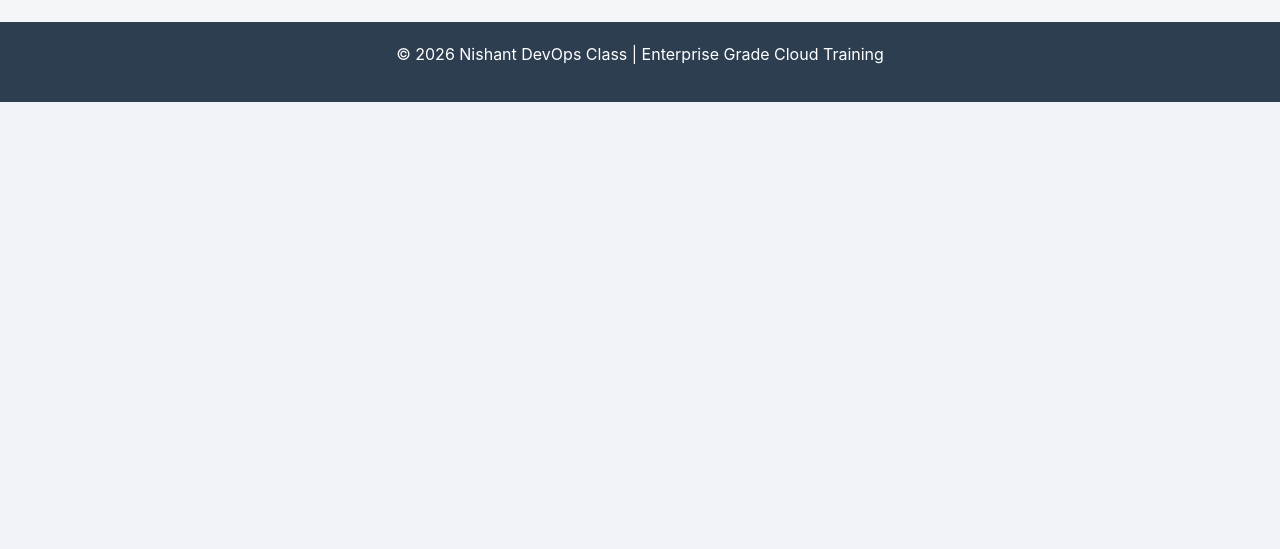
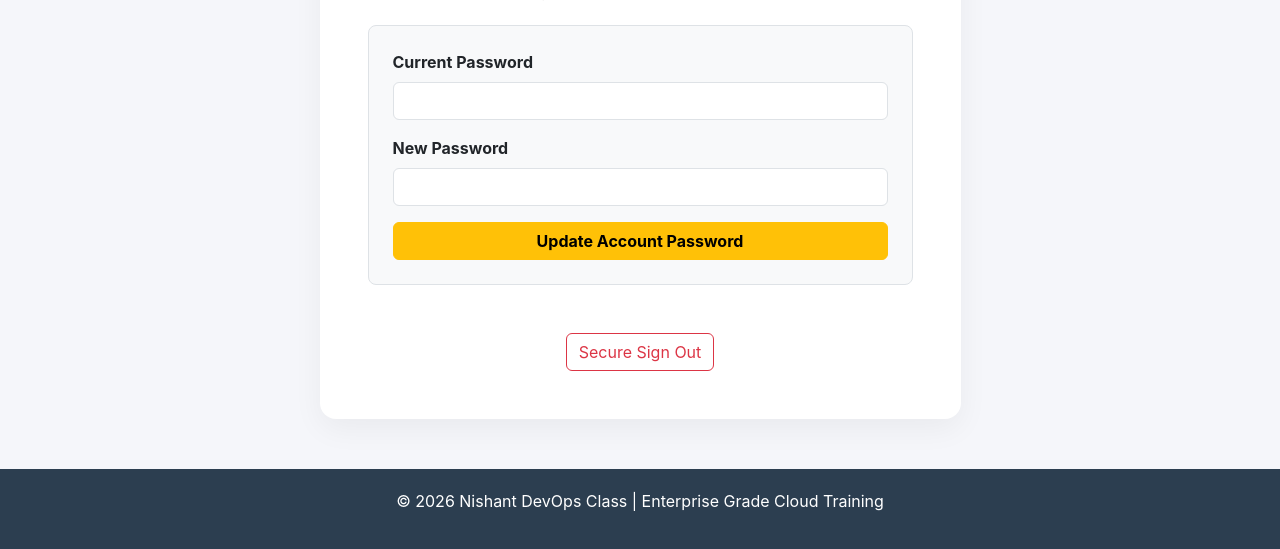
Before and after one commit to minj1992/05-argocd-helm, a Flask app: page /profile in a window 1280 px wide. Shown: the part 741-1290 px from the top of the page. Before the commit the page ends 843 px from the top, so only its background shows below. Run offline with Flask 3, Linux system fonts and the light colour scheme; the visitor is signed in with stand-in values (Sample User, id 1); data that the repository does not hold is empty.

Commit message:
code fix

```diff
--- a/apps/frontend/app/app.py
+++ b/apps/frontend/app/app.py
@@ -23,7 +23,9 @@ LOGIN_URL = os.getenv('LOGIN_URL', 'http://login-service-svc/login')
 REGISTER_URL = os.getenv('REGISTER_URL', 'http://register-service-svc/register')
 PROFILE_URL = os.getenv('PROFILE_URL', 'http://profile-service-svc/profile')
 ADMIN_USERS_URL = os.getenv('ADMIN_USERS_URL', 'http://profile-service-svc/admin/users')
+UPDATE_ROLE_URL = os.getenv('UPDATE_ROLE_URL', 'http://profile-service-svc/admin/update-role')
 FORGOT_PASSWORD_URL = os.getenv('FORGOT_PASSWORD_URL', 'http://forgot-password-service-svc/reset-password')
+CHANGE_PASSWORD_URL = os.getenv('CHANGE_PASSWORD_URL', 'http://login-service-svc/change-password')
 LOGOUT_URL = os.getenv('LOGOUT_URL', 'http://logout-service-svc/logout')
 
 def login_required(f):
@@ -103,6 +105,45 @@ def reset_password():
             flash('Forgot Password Service Offline')
     return render_template('reset_password.html')
 
+@app.route('/change-password', methods=['POST'])
+@login_required
+def change_password():
+    old_password = request.form.get('old_password')
+    new_password = request.form.get('new_password')
+    user_id = session.get('user_id')
+    try:
+        resp = requests.post(CHANGE_PASSWORD_URL, json={
+            "user_id": user_id,
+            "old_password": old_password,
+            "new_password": new_password
+        }, timeout=5)
+        if resp.status_code == 200:
+            flash('Password updated successfully!')
+        else:
+            flash(resp.json().get('error', 'Update failed'))
+    except:
+        flash('Login Service Offline')
+    return redirect(url_for('profile'))
+
+@app.route('/admin/set-role/<int:user_id>/<role>')
+@login_required
+@admin_required
+def set_role(user_id, role):
+    permissions = "Admin" if role == 'admin' else "View"
+    try:
+        resp = requests.post(UPDATE_ROLE_URL, json={
+            "user_id": user_id,
+            "role": role,
+            "permissions": permissions
+        }, timeout=5)
+        if resp.status_code == 200:
+            flash(f'User role updated to {role}')
+        else:
+            flash('Failed to update role')
+    except:
+        flash('Profile Service Offline')
+    return redirect(url_for('manage_users'))
+
 @app.route('/dashboard')
 @login_required
 def dashboard():
--- a/apps/frontend/app/templates/profile.html
+++ b/apps/frontend/app/templates/profile.html
@@ -3,17 +3,22 @@
 <div class="row justify-content-center">
     <div class="col-md-7">
         <div class="enterprise-card p-5">
+            <div class="d-flex justify-content-between align-items-center mb-5">
+                <h2 class="fw-bold mb-0">My Identity</h2>
+                <a href="/dashboard" class="btn btn-outline-primary">Back Home</a>
+            </div>
+
             <div class="d-flex align-items-center mb-5">
                 <div class="flex-shrink-0">
                     <img src="https://ui-avatars.com/api/?name={{ user.username }}&background=1a237e&color=fff&size=100" class="rounded-circle shadow-sm" alt="Student Avatar">
                 </div>
                 <div class="flex-grow-1 ms-4">
                     <h2 class="mb-0">{{ user.username }}</h2>
-                    <p class="text-muted mb-0">Nishant DevOps Class Student</p>
+                    <p class="text-muted mb-0">Role: <span class="badge bg-info">{{ user.role|upper }}</span></p>
                 </div>
             </div>
 
-            <div class="row g-4">
+            <div class="row g-4 mb-5">
                 <div class="col-md-6">
                     <div class="p-3 border rounded-3">
                         <small class="text-muted d-block">Corporate Identity</small>
@@ -28,6 +33,19 @@
                 </div>
             </div>
 
+            <h4 class="mb-4">Security Settings</h4>
+            <form action="/change-password" method="POST" class="p-4 border rounded-3 bg-light">
+                <div class="mb-3">
+                    <label class="form-label fw-bold">Current Password</label>
+                    <input type="password" name="old_password" class="form-control" required>
+                </div>
+                <div class="mb-3">
+                    <label class="form-label fw-bold">New Password</label>
+                    <input type="password" name="new_password" class="form-control" required>
+                </div>
+                <button type="submit" class="btn btn-warning w-100 fw-bold">Update Account Password</button>
+            </form>
+
             <div class="mt-5 text-center">
                 <a href="/logout" class="btn btn-outline-danger">Secure Sign Out</a>
             </div>
--- a/argocd/manifests/audit/deployment.yaml
+++ b/argocd/manifests/audit/deployment.yaml
@@ -15,7 +15,7 @@ spec:
     spec:
       containers:
       - name: audit-service
-        image: minjteck/audit-service:v4
+        image: minjteck/audit-service:v5
         ports:
         - containerPort: 8000
         env:
--- a/argocd/manifests/forgot-password/deployment.yaml
+++ b/argocd/manifests/forgot-password/deployment.yaml
@@ -15,7 +15,7 @@ spec:
     spec:
       containers:
       - name: forgot-password-service
-        image: minjteck/forgot-password-service:v4
+        image: minjteck/forgot-password-service:v5
         ports:
         - containerPort: 5000
         env:
--- a/argocd/manifests/frontend/deployment.yaml
+++ b/argocd/manifests/frontend/deployment.yaml
@@ -15,7 +15,7 @@ spec:
     spec:
       containers:
       - name: frontend-service
-        image: minjteck/frontend-service:v4
+        image: minjteck/frontend-service:v5
         ports:
         - containerPort: 8080
         volumeMounts:
--- a/argocd/manifests/login/deployment.yaml
+++ b/argocd/manifests/login/deployment.yaml
@@ -15,7 +15,7 @@ spec:
     spec:
       containers:
       - name: login-service
-        image: minjteck/login-service:v4
+        image: minjteck/login-service:v5
         ports:
         - containerPort: 5000
         volumeMounts:
--- a/argocd/manifests/logout/deployment.yaml
+++ b/argocd/manifests/logout/deployment.yaml
@@ -15,7 +15,7 @@ spec:
     spec:
       containers:
       - name: logout-service
-        image: minjteck/logout-service:v4
+        image: minjteck/logout-service:v5
         ports:
         - containerPort: 5000
         env:
--- a/argocd/manifests/profile/deployment.yaml
+++ b/argocd/manifests/profile/deployment.yaml
@@ -15,7 +15,7 @@ spec:
     spec:
       containers:
       - name: profile-service
-        image: minjteck/profile-service:v4
+        image: minjteck/profile-service:v5
         ports:
         - containerPort: 5000
         env:
--- a/argocd/manifests/register/deployment.yaml
+++ b/argocd/manifests/register/deployment.yaml
@@ -15,7 +15,7 @@ spec:
     spec:
       containers:
       - name: register-service
-        image: minjteck/register-service:v4
+        image: minjteck/register-service:v5
         ports:
         - containerPort: 5000
         env:
```
Also changed, not shown: apps/frontend/app/templates/user_management.html (+6 -3 lines), apps/login/app/app.py (+12 -1 lines), apps/profile/app/app.py (+12 -1 lines).
